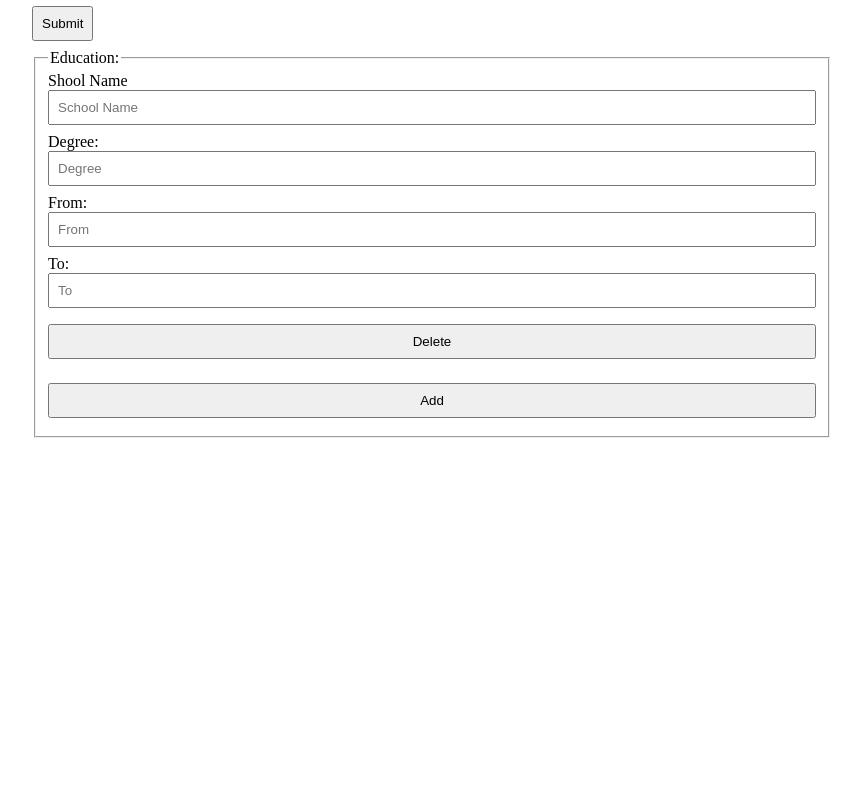
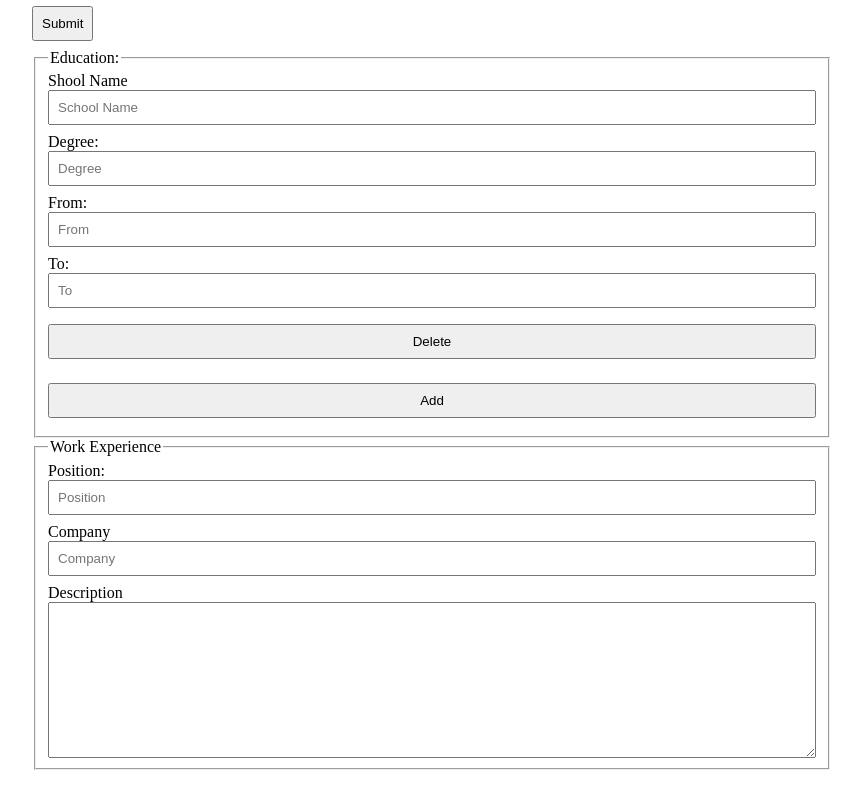
Before and after one commit to singhalex/cv-application, a React (Create React App) app: page / in a window 1280 px wide. Shown: the part 464-1250 px from the top of the page, without its empty margins (208-1069 px from the left). Before the commit the page ends 918 px from the top, so only its background shows below. Built offline with nearby package versions, Linux system fonts and the light colour scheme; the HTML template or start-up script is replaced by a standard one.

Commit message:
Create Practical component
Practical section for work experience is now displayed.

```diff
--- a/src/App.jsx
+++ b/src/App.jsx
@@ -1,6 +1,7 @@
   import React, { Component } from 'react';
   import Personal from './components/Personal';
   import Education from './components/Education';
+  import Practical from './components/Practical';
   import DisplayCV from './components/DisplayCV'
 
   class App extends Component {
@@ -13,21 +14,35 @@ class App extends Component {
         title: '',
         phone: '',
         description: '',
+
         school: '',
         degree: '',
         from: '',
         to: '',
+
+        position: '',
+        company: '',
+        jobDescription: '',
+
         personal: {
             name: '',
             title: '',
             phone: '',
             description: '',
         },
+
         education: {
           school: '',
           degree: '',
           from: '',
           to: '',
+        },
+
+        practical: {
+          position: '',
+          company: '',
+          jobDescription: '',
+
         }
       }
     }
@@ -35,11 +50,11 @@ class App extends Component {
     handleChange = (e, property) => {
         this.setState({
           [property]: e.target.value,
-        })
+        });
       }
 
     handleSubmit = (e) => {
-    const { name, email, title, phone, description, school, degree, from, to } = this.state;
+      const { name, email, title, phone, description, school, degree, from, to, position, company, jobDescription } = this.state;
           e.preventDefault();
           this.setState({
               personal: {
@@ -55,23 +70,27 @@ class App extends Component {
                 from: from,
                 to: to,
               },
+            practical: {
+              position: position,
+              company: company,
+              jobDescription: jobDescription,
+              },
           });
       }
 
     render() {
       const { name, email, title, phone, description } = this.state.personal;
       const { school, degree, from, to } = this.state.education;
+      const { position, company, jobDescription } = this.state.practical;
 
       return (
       <div className='container'>
           <Personal
             onChange={this.handleChange}
             onClick={this.handleSubmit}
-          // name={this.state.name}
           />
-        <Education
-          onChange={this.handleChange}
-        />
+          <Education onChange={this.handleChange} />
+          <Practical onChange={this.handleChange} />
           <DisplayCV
             name={name}
             email={email}
@@ -82,6 +101,9 @@ class App extends Component {
             degree={degree}
             from={from}
             to={to}
+            position={position}
+            company={company}
+            jobDescription={jobDescription}
           />
       </div>
       );
--- a/src/components/DisplayCV.jsx
+++ b/src/components/DisplayCV.jsx
@@ -3,7 +3,20 @@ import React, { Component } from 'react';
 class DisplayCV extends Component {
 
     render(props) {
-        const { name, email, title, phone, description, school, degree, from, to } = this.props;
+        const {
+            name,
+            email,
+            title,
+            phone,
+            description,
+            school,
+            degree,
+            from,
+            to,
+            position,
+            company,
+            jobDescription
+        } = this.props;
         return (
             <div>
                 <p>{name}</p>
@@ -15,6 +28,9 @@ class DisplayCV extends Component {
                 <p>{degree}</p>
                 <p>{from}</p>
                 <p>{to}</p>
+                <p>{position}</p>
+                <p>{company}</p>
+                <p>{jobDescription}</p>
             </div>
         );
     }
--- a/src/components/Personal.jsx
+++ b/src/components/Personal.jsx
@@ -1,5 +1,4 @@
 import React, { Component } from 'react';
-// import DisplayCV from './DisplayCV';
 import "../styles/personal.css"
 
 class Personal extends Component {
--- a/src/components/Practical.jsx
+++ b/src/components/Practical.jsx
@@ -0,0 +1,46 @@
+import React, { Component } from 'react';
+
+class Practical extends Component {
+    render() {
+        const { onChange } = this.props;
+
+        return (
+            <form>
+                <fieldset>
+                    <legend>Work Experience</legend>
+                    <div>
+                        <label htmlFor="positionEntry">Position:</label>
+                        <input
+                            type="text"
+                            id='positionEntry'
+                            placeholder='Position'
+                            onChange={(e) => onChange(e, 'position')}
+                        />
+                    </div>
+
+                    <div>
+                        <label htmlFor="companyEntry">Company</label>
+                        <input
+                            type="text"
+                            id='companyEntry'
+                            placeholder='Company'
+                            onChange={(e) => onChange(e, 'company')}
+                        />
+                    </div>
+
+                    <div>
+                        <label htmlFor="jobDescription">Description</label>
+                        <textarea
+                            type="text"
+                            id='jobDescription'
+                            cols='30' rows='10'
+                            onChange={(e) => onChange(e, 'jobDescription')}
+                        />
+                    </div>
+                </fieldset>
+            </form>
+        );
+    }
+}
+
+export default Practical;
```
Lines whose indentation alone changed are shown as unchanged.
